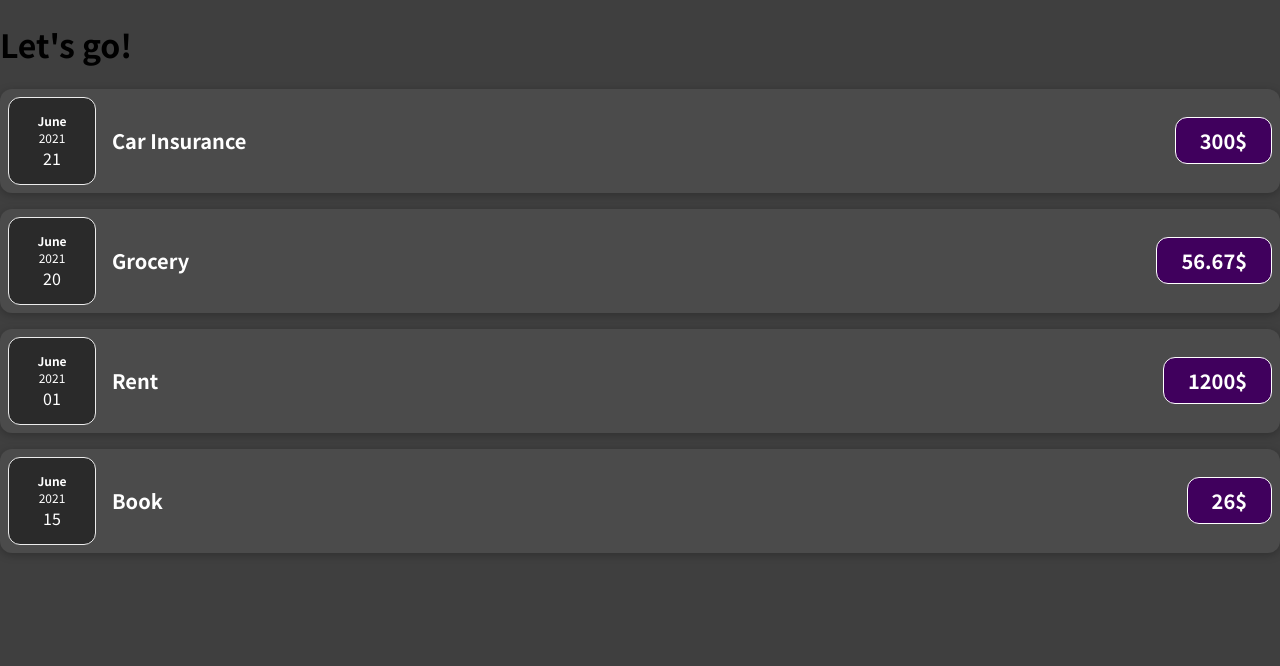
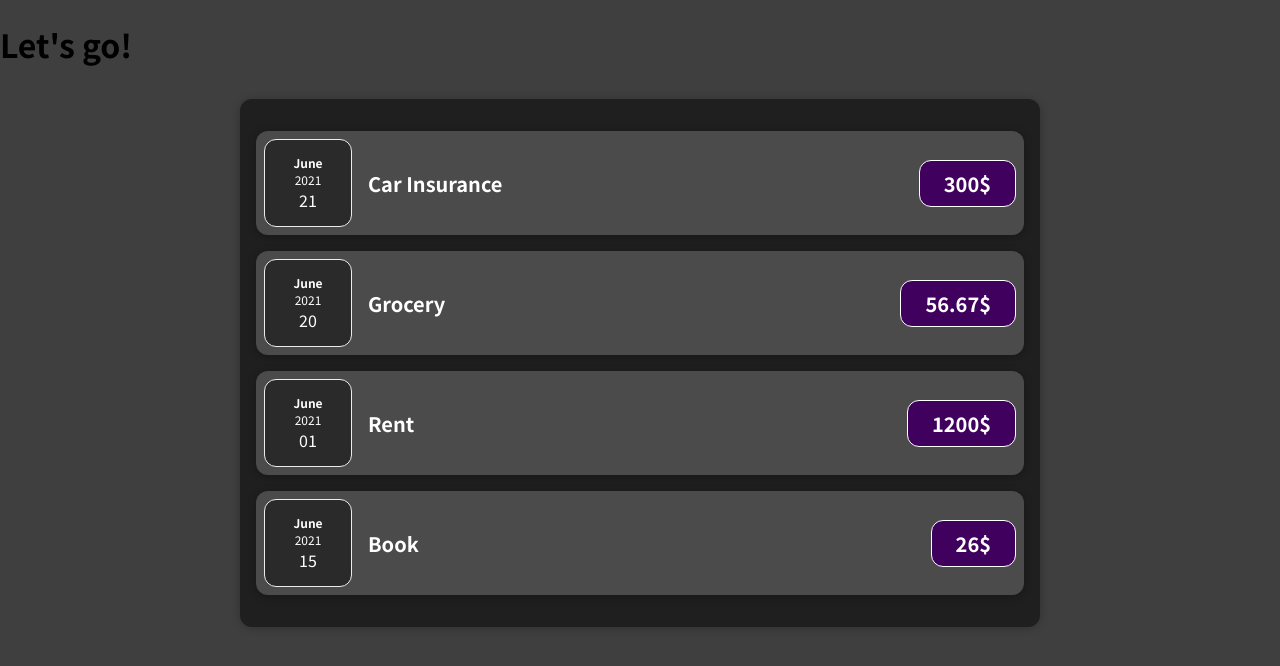
Before and after one commit to micmor-m/expense-track, a React (Create React App) app: page / in a window 1280 px wide. Shown: the top 666 px of the page. Built offline with nearby package versions, Linux system fonts and the light colour scheme.

Commit message:
add Expenses component

```diff
--- a/src/App.js
+++ b/src/App.js
@@ -1,4 +1,4 @@
-import ExpenseItem from "./components/ExpenseItem";
+import Expenses from "./components/Expenses";
 
 function App() {
   const expenses = [
@@ -21,16 +21,7 @@
   return (
     <div className="App">
       <h1>Let's go!</h1>
-      {expenses.map((expense) => {
-        return (
-          <ExpenseItem
-            key={expense.id}
-            title={expense.title}
-            amount={expense.amount}
-            date={expense.date}
-          />
-        );
-      })}
+      <Expenses expenses={expenses} />
     </div>
   );
 }
--- /dev/null
+++ b/src/components/Expenses.css
@@ -0,0 +1,9 @@
+.expenses {
+  padding: 1rem;
+  background-color: rgb(31, 31, 31);
+  margin: 2rem auto;
+  width: 50rem;
+  max-width: 95%;
+  border-radius: 12px;
+  box-shadow: 0 1px 8px rgba(0, 0, 0, 0.25);
+}
--- /dev/null
+++ b/src/components/Expenses.jsx
@@ -0,0 +1,22 @@
+import React from "react";
+import ExpenseItem from "./ExpenseItem";
+
+import "./Expenses.css"
+
+const Expenses = (props) => {
+  return(
+  <div className="expenses">
+     {props.expenses.map((expense) => {
+        return (
+          <ExpenseItem
+            key={expense.id}
+            title={expense.title}
+            amount={expense.amount}
+            date={expense.date}
+          />
+        );
+      })}
+  </div>)
+}
+
+export default Expenses;
```
